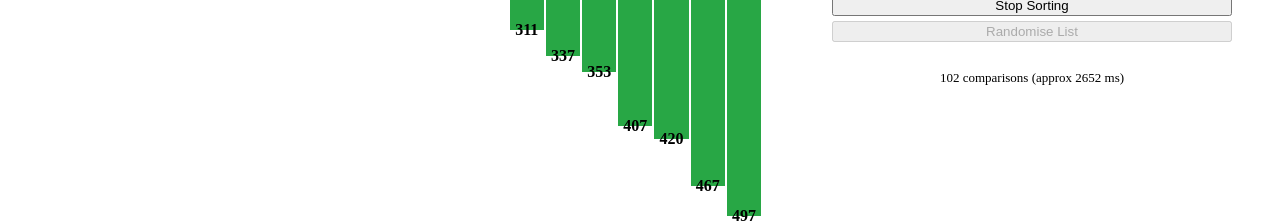
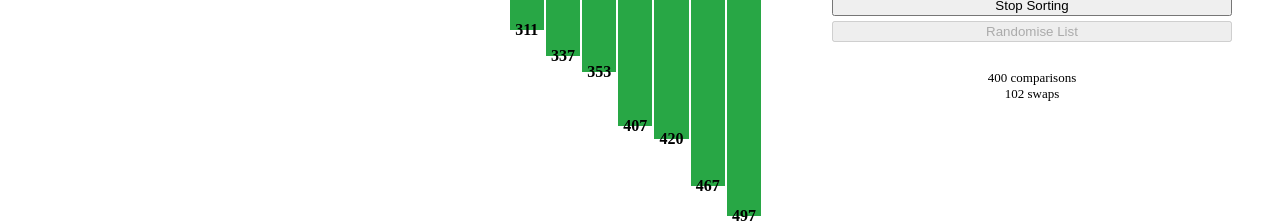
Before and after one commit to theboi/visual-algo, a Next.js app: page /sorter in a window 1280 px wide. Both pictures are taken after a click on the button "Start Sorting". Shown: the part 289-512 px from the top of the page. Built offline with nearby package versions, Linux system fonts and the light colour scheme.

Commit message:
✨ Add comparison and swap counter

```diff
--- a/algo/sorter/bubbleSort.ts
+++ b/algo/sorter/bubbleSort.ts
@@ -1,16 +1,20 @@
-import { swap, SortUtilities, SortData } from "./utility";
+import { swap, SortUtilities, SortData, SortCounter } from "./utility";
 
 export async function bubbleSort(
   arr: SortData[],
   utils: SortUtilities,
-  counter: number = 0
+  counter: SortCounter = {
+    swaps: 0,
+    compares: 0,
+  }
 ) {
   for (let i = 0; i < arr.length; i++) {
     for (let i = 0; i < arr.length; i++) {
       if (arr[i]?.value > arr[i + 1]?.value) {
         await swap(arr, utils, i, i + 1);
-        counter++;
+        counter.swaps++;
       }
+      counter.compares++;
     }
   }
   return [arr, counter];
--- a/algo/sorter/mergeSort.ts
+++ b/algo/sorter/mergeSort.ts
@@ -1,6 +1,6 @@
-import { delay, copyArray, SortUtilities, SortData } from "./utility";
+import { delay, copyArray, SortUtilities, SortData, SortCounter } from "./utility";
 
-let counter: number;
+let counter: SortCounter;
 export async function mergeSort(
   arr: SortData[],
   utils: SortUtilities,
@@ -11,7 +11,10 @@ export async function mergeSort(
   temp: SortData[] = new Array<SortData>(arr.length)
 ) {
   if (leftStart >= rightEnd) return;
-  counter = isStart ? 0 : counter;
+  counter = isStart ? {
+    swaps: 0,
+    compares: 0,
+  } : counter;
 
   const mid = Math.floor((rightEnd + leftStart) / 2);
   await mergeSort(arr, utils, false, leftStart, mid, temp);
@@ -44,7 +47,8 @@ const mergeHalves = async (
       temp[index] = arr[right];
       right++;
     }
-    counter++;
+    counter.compares++;
+    counter.swaps++;
     index++;
   }
 
--- a/algo/sorter/quickSort.ts
+++ b/algo/sorter/quickSort.ts
@@ -1,17 +1,19 @@
-import { swap, SortData, SortUtilities } from "./utility";
+import { swap, SortData, SortUtilities, SortCounter } from "./utility";
 
-let counter: number;
+let counter: SortCounter;
 export async function quickSort(
   arr: SortData[],
   utils: SortUtilities,
-
   isStart: boolean = true,
 
   high: number = arr.length - 1,
   low: number = 0
 ) {
   if (low >= high) return;
-  counter = isStart ? 0 : counter;
+  counter = isStart ? {
+    swaps: 0,
+    compares: 0,
+  } : counter;
 
   const pivot = arr[Math.floor((high + low) / 2)]?.value;
   const pi = await partition(arr, utils, low, high, pivot);
@@ -38,11 +40,11 @@ const partition = async (
     }
     if (low <= high) {
       await swap(arr, utils, low, high);
-      counter++;
-
+      counter.swaps++;
       low++;
       high--;
     }
+    counter.compares++;
   }
   return low;
 };
--- a/algo/sorter/utility.ts
+++ b/algo/sorter/utility.ts
@@ -6,6 +6,11 @@ export interface SortUtilities {
 export interface SortData {
   value: number;
   status: number;
+}
+
+export interface SortCounter {
+  swaps: number;
+  compares: number;
 }
 
 export const completeAnimation = (
--- a/pages/sorter/index.tsx
+++ b/pages/sorter/index.tsx
@@ -31,8 +31,10 @@ export default class extends React.Component {
     algorithm: 0,
     color: 0,
 
-    timer: -1,
-    test: [false],
+    timer: {
+      swaps: -1,
+      compares: -1,
+    },
   };
 
   fetchedLocalStorage = false;
@@ -212,7 +214,10 @@ export default class extends React.Component {
                       });
                       this.setState({
                         current: random.slice(0, this.state.count),
-                        timer: -1,
+                        timer: {
+                          swaps: -1,
+                          compares: -1,
+                        },
                       });
                     }}
                   >
@@ -220,11 +225,14 @@ export default class extends React.Component {
                   </button>
                 </div>
                 <div>
-                  {this.state.timer === -1 ? null : (
+                  {this.state.timer.compares === -1 ? null : (
                     <p className={style.speed}>
-                      {this.state.timer} comparison
-                      {this.state.timer === 1 ? null : "s"} (approx{" "}
-                      {this.state.timer * (101 - this.state.speed)} ms)
+                      {this.state.timer.compares} comparison
+                      {this.state.timer.compares === 1 ? null : "s"} <br/>
+                      {this.state.timer.swaps} swap
+                      {this.state.timer.swaps === 1 ? null : "s"}
+                      {/* (approx{" "}
+                      {this.state.timer.compares * (101 - this.state.speed)} ms) */}
                     </p>
                   )}
                 </div>
```
